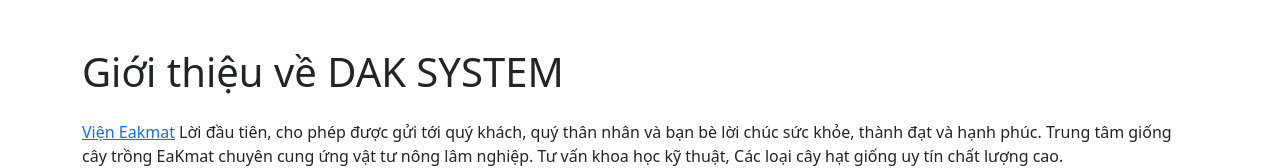
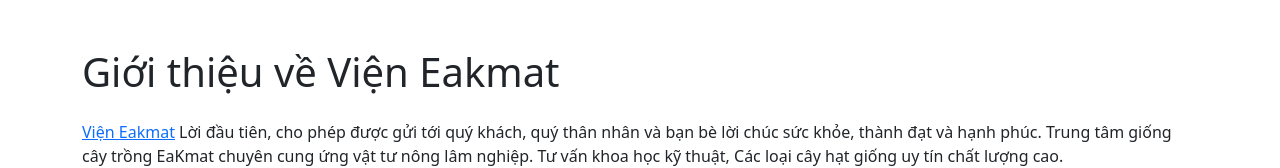
Before and after one commit to Landiep296/eakmat, a plain HTML site: page index.html in a window 1280 px wide. Shown: the top 168 px of the page. Drawn offline with nearby package versions, Linux system fonts and the light colour scheme.

Commit message:
Update index.html

```diff
--- a/index.html
+++ b/index.html
@@ -3,12 +3,12 @@
 <head>
     <meta charset="UTF-8">
     <meta name="viewport" content="width=device-width, initial-scale=1.0">
-    <title>Giới thiệu về DAK SYSTEM</title>
+    <title>Giới thiệu về viện Eakmat</title>
     <link href="https://cdn.jsdelivr.net/npm/bootstrap@5.3.0/dist/css/bootstrap.min.css" rel="stylesheet">
 </head>
 <body>
     <div class="container mt-5">
-        <h1 class="mb-4">Giới thiệu về DAK SYSTEM</h1>
+        <h1 class="mb-4">Giới thiệu về Viện Eakmat</h1>
         <p>
             <a href="https://eakmat.vn/gioi-thieu" target="_blank">Viện Eakmat</a> Lời đầu tiên, cho phép được gửi tới quý khách, quý thân nhân và bạn bè lời chúc sức khỏe, thành đạt và hạnh phúc.
 Trung tâm giống cây trồng EaKmat chuyên cung ứng vật tư nông lâm nghiệp. Tư vấn khoa học kỹ thuật, Các loại cây hạt giống uy tín chất lượng cao.
```
